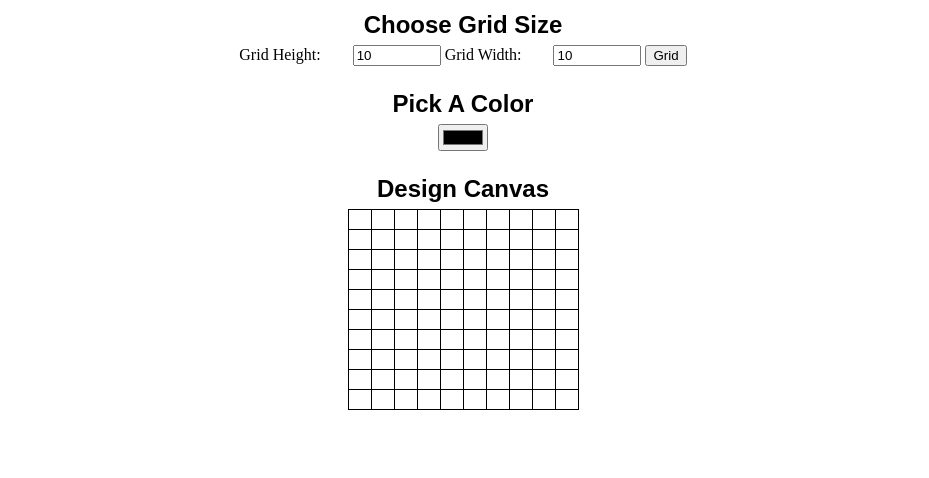
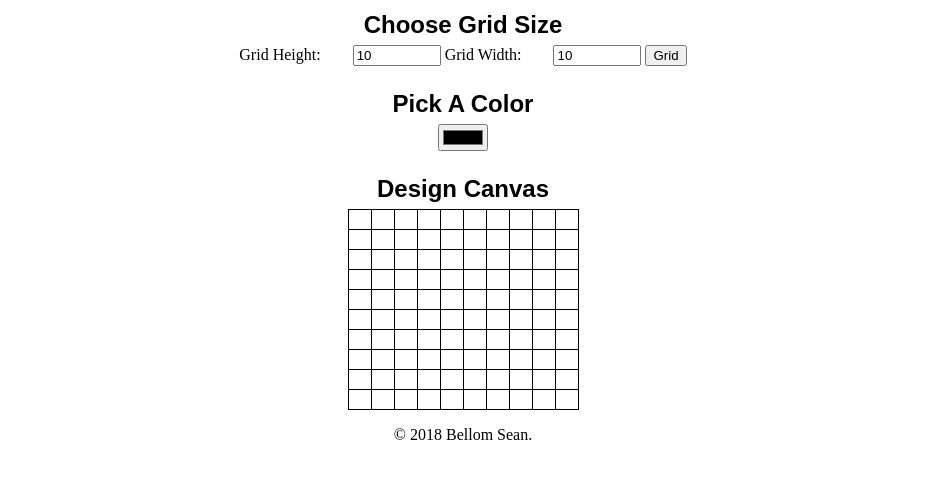
Before and after one commit to bellom/ALC-Project-Pixel-Maker, a plain HTML site: page index.html in a window 1280 px wide. Shown: the part 126-604 px from the top of the page, without its empty margins (177-1106 px from the left). Drawn offline with nearby package versions, Linux system fonts and the light colour scheme.

Commit message:
Update index.html

```diff
--- a/index.html
+++ b/index.html
@@ -27,6 +27,9 @@
         </table>
     </div>
 
+    <footer>
+        <p>&copy; 2018 Bellom Sean.</p>
+    </footer>
 
 
     <script src="https://ajax.googleapis.com/ajax/libs/jquery/3.1.0/jquery.min.js"></script>
```
